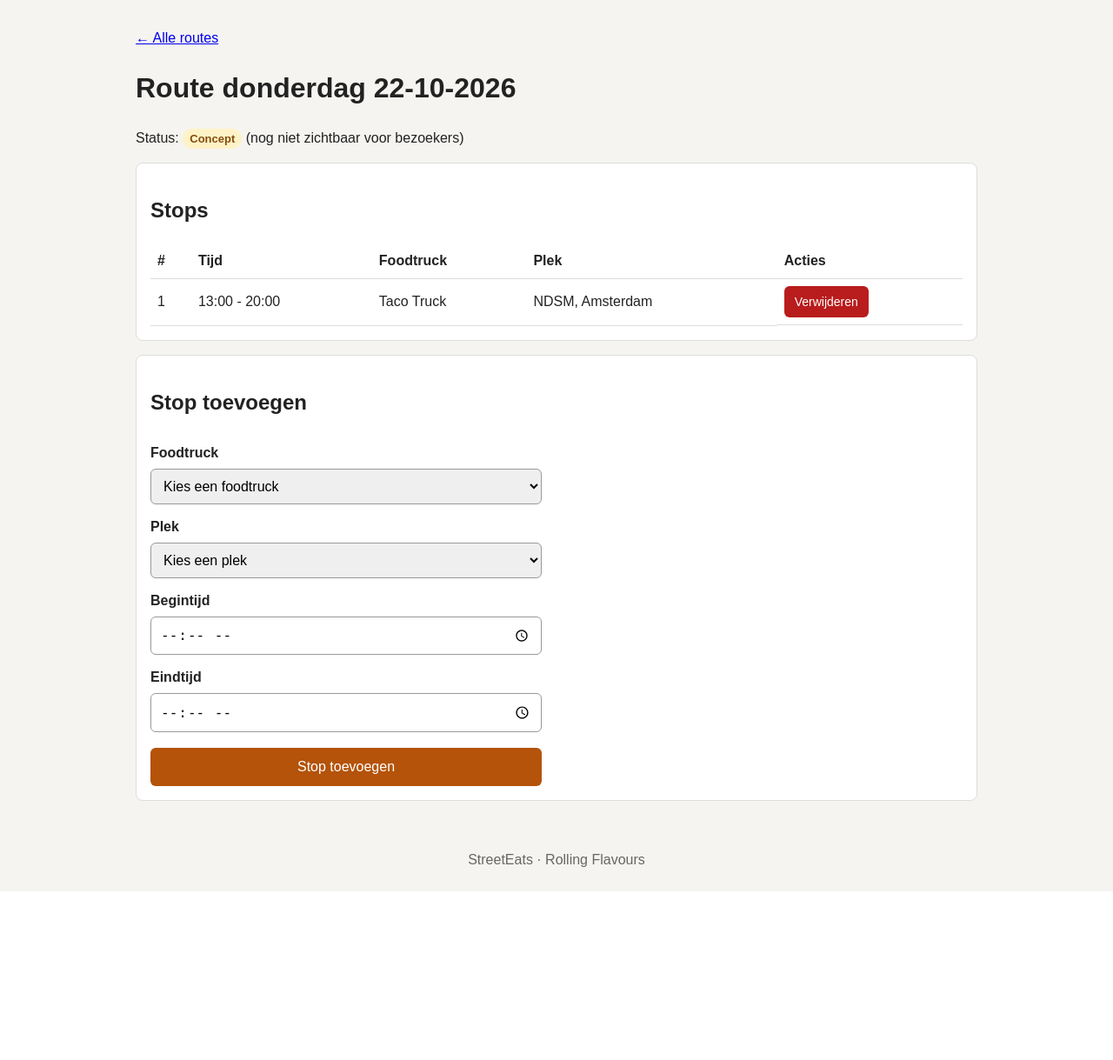
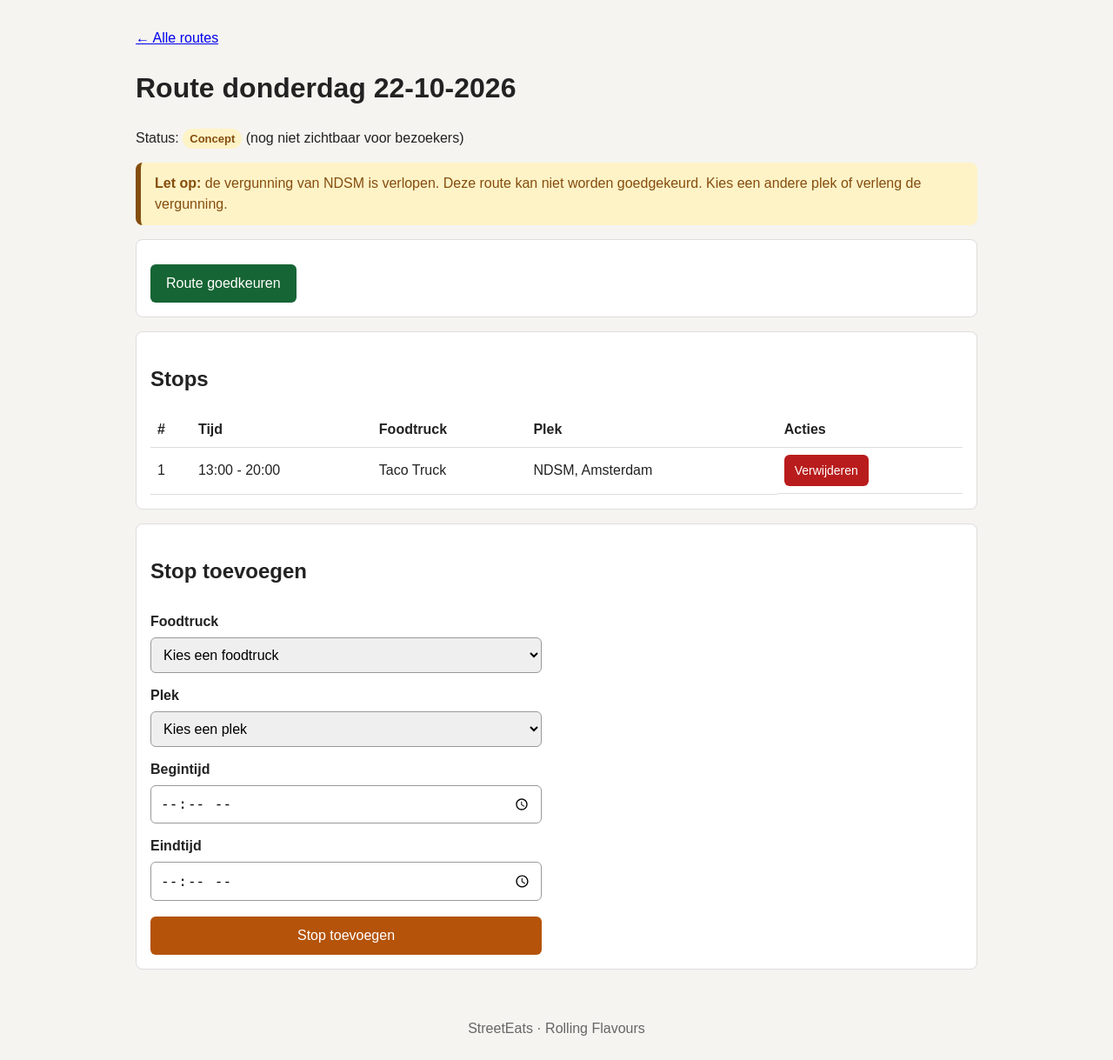
Before and after one commit to DasalioK/streeteats, a PHP site: page /beheer/route.php?id=3 in a window 1280 px wide. Shown: the part 68-1287 px from the top of the page at 87% size. Before the commit the page ends 1093 px from the top, so only its background shows below. Run offline with PHP 8.4, Linux system fonts and the light colour scheme; a user stored in the database is signed in; data comes from the database, SQL or seed files in the repository.

Commit message:
feat: vergunning controleren en route goedkeuren (FE7, FE8)

```diff
--- a/beheer/route.php
+++ b/beheer/route.php
@@ -11,6 +11,9 @@
  *   3. Alleen als alles klopt, wordt de stop opgeslagen. Anders ziet de planner
  *      precies wat er mis is, en blijft het formulier ingevuld.
  * Alleen een route met de status 'concept' kan worden aangepast.
+ *
+ * Goedkeuren (FE7, FE8): redenen_niet_goedkeuren() controleert alles opnieuw.
+ * Is een vergunning verlopen, of staat een truck dubbel? Dan blijft de route concept.
  */
 
 require __DIR__ . '/../includes/login.php';
@@ -36,6 +39,27 @@ $stop = ['truck_id' => '', 'location_id' => '', 'start_time' => '', 'end_time' =
 if ($_SERVER['REQUEST_METHOD'] === 'POST') {
     controleer_csrf();
     $actie = $_POST['actie'] ?? '';
+
+    // ---- Route goedkeuren (FE8) ----
+    // Pas na goedkeuren zien bezoekers de route. Bij een probleem blijft hij concept.
+    if ($actie === 'goedkeuren' && $isConcept) {
+        $redenen = redenen_niet_goedkeuren($db, $route);
+
+        if ($redenen) {
+            zet_melding('fout', 'De route is NIET goedgekeurd: ' . implode(' ', $redenen));
+        } else {
+            $db->prepare('UPDATE routes SET status = ? WHERE id = ?')->execute(['goedgekeurd', $routeId]);
+            zet_melding('succes', 'De route is goedgekeurd. Bezoekers kunnen hem nu zien.');
+        }
+        ga_naar('beheer/route.php?id=' . $routeId);
+    }
+
+    // ---- Terug naar concept: om een goedgekeurde route toch nog aan te passen ----
+    if ($actie === 'terug_naar_concept' && !$isConcept) {
+        $db->prepare('UPDATE routes SET status = ? WHERE id = ?')->execute(['concept', $routeId]);
+        zet_melding('succes', 'De route staat weer op concept en is niet meer zichtbaar voor bezoekers.');
+        ga_naar('beheer/route.php?id=' . $routeId);
+    }
 
     // Een goedgekeurde route mag niet meer veranderen (ook niet via een zelfgemaakt formulier)
     if (!$isConcept) {
@@ -146,6 +170,9 @@ $query = $db->prepare(
 $query->execute([$routeId]);
 $stops = $query->fetchAll();
 
+// Plekken in deze route met een verlopen vergunning (FE7): we tonen een waarschuwing
+$verlopen = verlopen_vergunningen($db, $route);
+
 $trucks = $db->query('SELECT id, naam FROM trucks ORDER BY naam')->fetchAll();
 $plekken = $db->query('SELECT id, naam, city FROM locations ORDER BY naam')->fetchAll();
 
@@ -164,6 +191,30 @@ require __DIR__ . '/../includes/header.php';
         <span class="label label-groen">Goedgekeurd</span> (zichtbaar voor bezoekers)
     <?php endif; ?>
 </p>
+
+<?php if ($verlopen): ?>
+    <!-- FE7: de route is wel opgeslagen, maar kan zo niet worden goedgekeurd -->
+    <p class="melding melding-waarschuwing">
+        <strong>Let op:</strong> de vergunning van <?= e(implode(', ', $verlopen)) ?> is verlopen.
+        Deze route kan niet worden goedgekeurd. Kies een andere plek of verleng de vergunning.
+    </p>
+<?php endif; ?>
+
+<div class="kaart">
+    <?php if ($isConcept): ?>
+        <form method="post">
+            <?= csrf_veld() ?>
+            <input type="hidden" name="actie" value="goedkeuren">
+            <button type="submit" class="knop knop-groen">Route goedkeuren</button>
+        </form>
+    <?php else: ?>
+        <form method="post">
+            <?= csrf_veld() ?>
+            <input type="hidden" name="actie" value="terug_naar_concept">
+            <button type="submit" class="knop">Terug naar concept (om aan te passen)</button>
+        </form>
+    <?php endif; ?>
+</div>
 
 <div class="kaart">
     <h2>Stops</h2>
--- a/css/style.css
+++ b/css/style.css
@@ -131,6 +131,19 @@ body {
     font-size: 14px;
 }
 
+.knop-groen {
+    background: #166534;
+}
+
+.knop-groen:hover {
+    background: #14532d;
+}
+
+.melding-waarschuwing {
+    background: #fef3c7;
+    color: #854d0e;
+}
+
 .knop-rood {
     background: #b91c1c;
 }
--- a/includes/controles.php
+++ b/includes/controles.php
@@ -71,3 +71,66 @@ function controleer_stop($db, $datum, $truckId, $plekId, $begin, $eind, $negeerS
 
     return $fouten;
 }
+
+/*
+ * VERGUNNINGEN VAN EEN ROUTE (FE7)
+ * Geeft de namen terug van de plekken in deze route waarvan de vergunning
+ * op de routedatum verlopen is. Lege lijst = alle vergunningen zijn geldig.
+ *
+ * Ontwerp H9: een route met een verlopen vergunning wordt WEL opgeslagen (met een waarschuwing),
+ * maar kan NIET worden goedgekeurd.
+ */
+function verlopen_vergunningen($db, $route)
+{
+    $query = $db->prepare(
+        'SELECT DISTINCT locations.naam, locations.permit_end_date
+         FROM stops
+         JOIN locations ON locations.id = stops.location_id
+         WHERE stops.route_id = ?'
+    );
+    $query->execute([$route['id']]);
+
+    $verlopen = [];
+    foreach ($query->fetchAll() as $plek) {
+        if (vergunning_verlopen($plek['permit_end_date'], $route['route_date'])) {
+            $verlopen[] = $plek['naam'];
+        }
+    }
+    return $verlopen;
+}
+
+/*
+ * MAG DEZE ROUTE WORDEN GOEDGEKEURD? (FE8)
+ * Geeft een lijst met redenen waarom het (nog) niet mag. Lege lijst = goedkeuren mag.
+ *
+ * We controleren bij het goedkeuren ALLES opnieuw. Er kan sinds het opslaan namelijk
+ * iets veranderd zijn, bijvoorbeeld een andere route met dezelfde truck, of een vergunning
+ * die intussen is verlopen.
+ */
+function redenen_niet_goedkeuren($db, $route)
+{
+    $redenen = [];
+
+    $query = $db->prepare('SELECT * FROM stops WHERE route_id = ?');
+    $query->execute([$route['id']]);
+    $stops = $query->fetchAll();
+
+    // Een lege route heeft geen zin voor bezoekers
+    if (!$stops) {
+        return ['De route heeft nog geen stops.'];
+    }
+
+    // Elke stop opnieuw controleren op dubbele planning en openingstijden (FE6)
+    foreach ($stops as $stop) {
+        $fouten = controleer_stop($db, $route['route_date'], $stop['truck_id'], $stop['location_id'], tijd($stop['start_time']), tijd($stop['end_time']), $stop['id']);
+        $redenen = array_merge($redenen, $fouten);
+    }
+
+    // Vergunningen controleren (FE7)
+    foreach (verlopen_vergunningen($db, $route) as $plek) {
+        $redenen[] = 'De vergunning van ' . $plek . ' is verlopen. De route kan niet worden goedgekeurd.';
+    }
+
+    // array_unique: dezelfde melding maar één keer tonen
+    return array_values(array_unique($redenen));
+}
```
